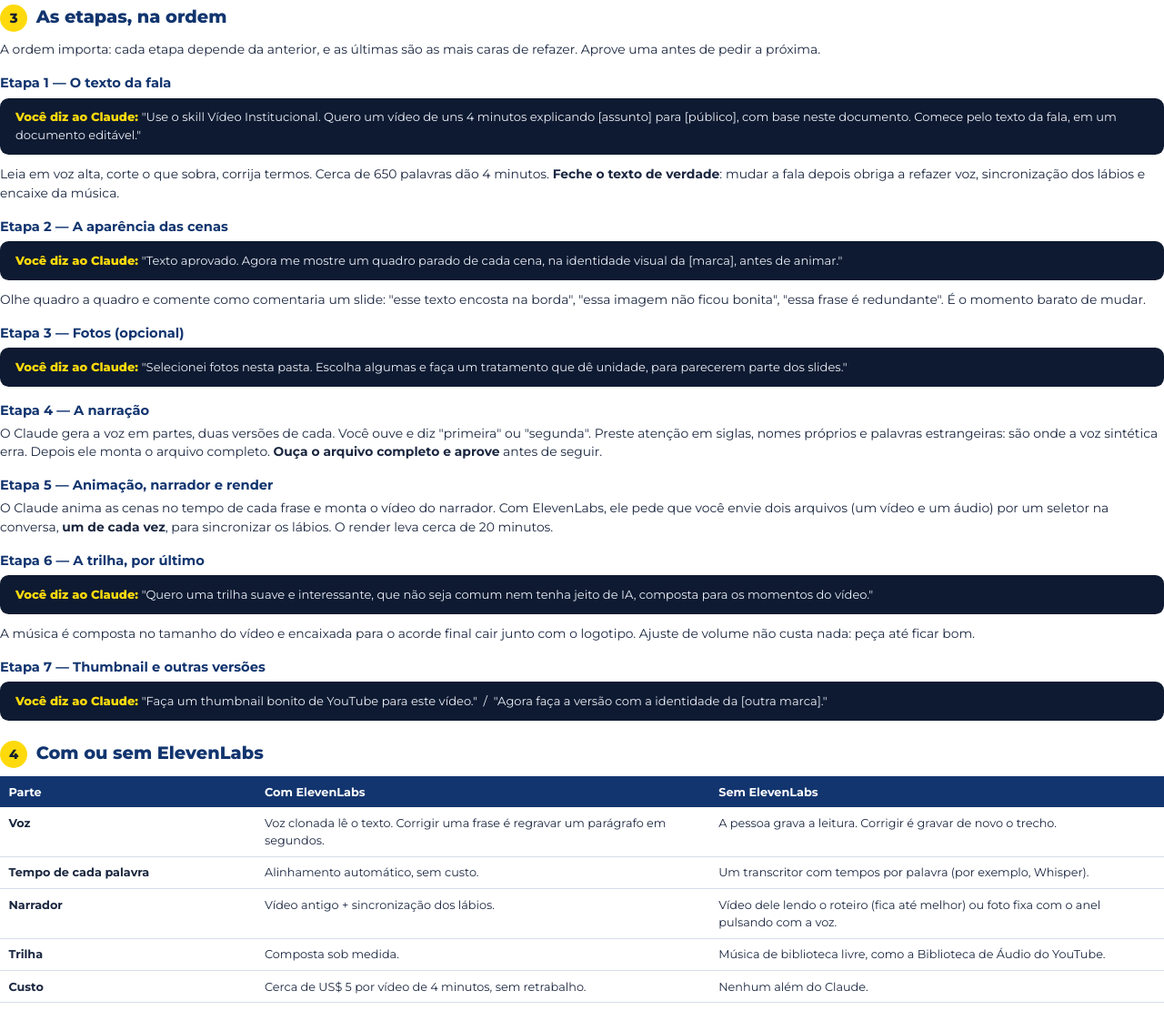
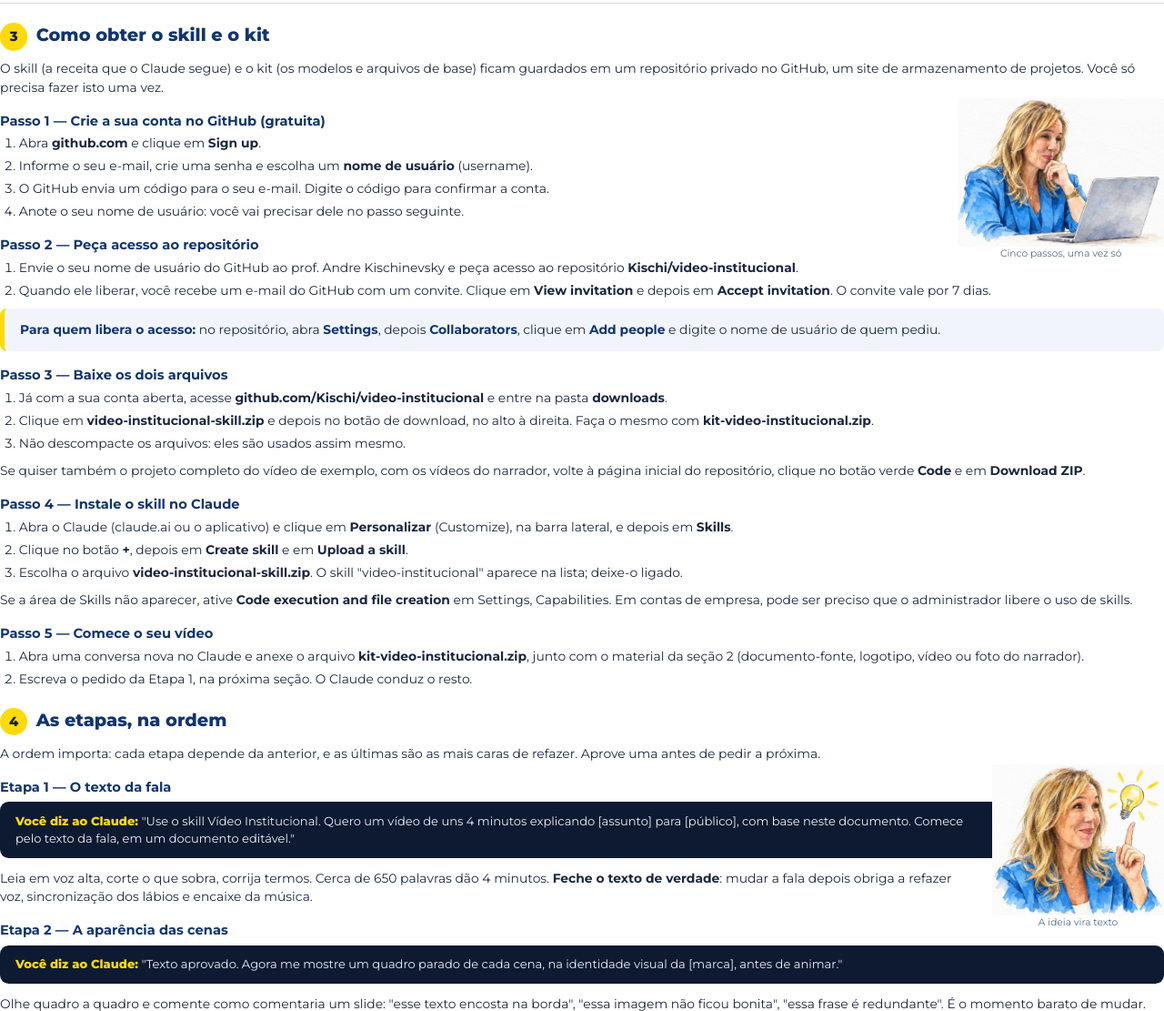
Before and after one commit to Kischi/video-institucional, a plain HTML site: page guia/guia.html in a window 1280 px wide. Shown: the part 1323-2434 px from the top of the page at 91% size. Drawn offline with Linux system fonts and the light colour scheme.

Commit message:
Guia: passo a passo do GitHub e do Claude, ilustrações em aquarela; pasta downloads com skill e kit prontos
Co-Authored-By: Claude Fable 5.2 <noreply@anthropic.com>
Claude-Session: https://claude.ai/code/session_019W5LyiAmYR6PUVejLnY2Zg

```diff
--- a/guia/guia.html
+++ b/guia/guia.html
@@ -27,6 +27,7 @@ td{border-bottom:.3mm solid #d7deea;padding:2mm 2.5mm;vertical-align:top}
 .cols{display:flex;gap:6mm}.cols>div{flex:1}
 .rod{font-size:8.5pt;color:#5a6a86;margin-top:6mm;border-top:.3mm solid #d7deea;padding-top:2mm}
 .pb{break-before:page}
+.il{float:right;width:50mm;margin:-2mm 0 1mm 5mm;text-align:center;font-size:8pt;color:#5a6a86;break-inside:avoid}.il img{width:100%;display:block}.il.w{width:60mm}.fim{text-align:center;margin:5mm 0 0;break-inside:avoid}.fim img{width:62mm}.fim p{font-size:11pt;font-weight:800;color:#12356f;margin:0}
 </style></head><body>
 
 <div class="capa"><div class="tag">GUIA BÁSICO</div>
@@ -35,6 +36,7 @@ td{border-bottom:.3mm solid #d7deea;padding:2mm 2.5mm;vertical-align:top}
 
 <img class="m" src="../exemplos/mosaico.jpg" alt="Telas do vídeo de exemplo">
 <div class="leg">Telas do vídeo de exemplo, "Comece bem a sua graduação" (Faculdade Infnet, 4 minutos), feito em um dia de trabalho com o Claude.</div>
+<div class="leg" style="margin-top:-2mm">Ilustrações: prof. Adriana, em aquarela digital gerada por IA a partir de uma foto.</div>
 
 <h2><span>1</span>O que você vai ter no final</h2>
 <div class="cols"><div><ul>
@@ -55,10 +57,45 @@ td{border-bottom:.3mm solid #d7deea;padding:2mm 2.5mm;vertical-align:top}
 <tr><td><b>Fotos (opcional)</b></td><td>10 a 70 fotos reais para o Claude escolher 3 a 5. Confira a autorização de uso de imagem de quem aparece.</td></tr>
 <tr><td><b>Foto para o thumbnail</b></td><td>Uma foto do narrador em boa resolução, com expressão leve. Quadro tirado de vídeo fica sem nitidez.</td></tr></table>
 
-<h2><span>3</span>As etapas, na ordem</h2>
+<h2><span>3</span>Como obter o skill e o kit</h2>
+<p>O skill (a receita que o Claude segue) e o kit (os modelos e arquivos de base) ficam guardados em um repositório privado no GitHub, um site de armazenamento de projetos. Você só precisa fazer isto uma vez.</p>
+<div class="il w"><img src="ilustracoes/aprendendo.jpg" alt="">Cinco passos, uma vez só</div>
+<h3>Passo 1 — Crie a sua conta no GitHub (gratuita)</h3>
+<ol>
+<li>Abra <b>github.com</b> e clique em <b>Sign up</b>.</li>
+<li>Informe o seu e-mail, crie uma senha e escolha um <b>nome de usuário</b> (username).</li>
+<li>O GitHub envia um código para o seu e-mail. Digite o código para confirmar a conta.</li>
+<li>Anote o seu nome de usuário: você vai precisar dele no passo seguinte.</li>
+</ol>
+<h3>Passo 2 — Peça acesso ao repositório</h3>
+<ol>
+<li>Envie o seu nome de usuário do GitHub ao prof. Andre Kischinevsky e peça acesso ao repositório <b>Kischi/video-institucional</b>.</li>
+<li>Quando ele liberar, você recebe um e-mail do GitHub com um convite. Clique em <b>View invitation</b> e depois em <b>Accept invitation</b>. O convite vale por 7 dias.</li>
+</ol>
+<div class="box"><b>Para quem libera o acesso:</b> no repositório, abra <b>Settings</b>, depois <b>Collaborators</b>, clique em <b>Add people</b> e digite o nome de usuário de quem pediu.</div>
+<h3>Passo 3 — Baixe os dois arquivos</h3>
+<ol>
+<li>Já com a sua conta aberta, acesse <b>github.com/Kischi/video-institucional</b> e entre na pasta <b>downloads</b>.</li>
+<li>Clique em <b>video-institucional-skill.zip</b> e depois no botão de download, no alto à direita. Faça o mesmo com <b>kit-video-institucional.zip</b>.</li>
+<li>Não descompacte os arquivos: eles são usados assim mesmo.</li>
+</ol>
+<p>Se quiser também o projeto completo do vídeo de exemplo, com os vídeos do narrador, volte à página inicial do repositório, clique no botão verde <b>Code</b> e em <b>Download ZIP</b>.</p>
+<h3>Passo 4 — Instale o skill no Claude</h3>
+<ol>
+<li>Abra o Claude (claude.ai ou o aplicativo) e clique em <b>Personalizar</b> (Customize), na barra lateral, e depois em <b>Skills</b>.</li>
+<li>Clique no botão <b>+</b>, depois em <b>Create skill</b> e em <b>Upload a skill</b>.</li>
+<li>Escolha o arquivo <b>video-institucional-skill.zip</b>. O skill "video-institucional" aparece na lista; deixe-o ligado.</li>
+</ol>
+<p>Se a área de Skills não aparecer, ative <b>Code execution and file creation</b> em Settings, Capabilities. Em contas de empresa, pode ser preciso que o administrador libere o uso de skills.</p>
+<h3>Passo 5 — Comece o seu vídeo</h3>
+<ol>
+<li>Abra uma conversa nova no Claude e anexe o arquivo <b>kit-video-institucional.zip</b>, junto com o material da seção 2 (documento-fonte, logotipo, vídeo ou foto do narrador).</li>
+<li>Escreva o pedido da Etapa 1, na próxima seção. O Claude conduz o resto.</li>
+</ol>
+<h2><span>4</span>As etapas, na ordem</h2>
 <p>A ordem importa: cada etapa depende da anterior, e as últimas são as mais caras de refazer. Aprove uma antes de pedir a próxima.</p>
 
-<h3>Etapa 1 — O texto da fala</h3>
+<div class="il"><img src="ilustracoes/ideia.jpg" alt="">A ideia vira texto</div><h3>Etapa 1 — O texto da fala</h3>
 <div class="fala">"Use o skill Vídeo Institucional. Quero um vídeo de uns 4 minutos explicando [assunto] para [público], com base neste documento. Comece pelo texto da fala, em um documento editável."</div>
 <p>Leia em voz alta, corte o que sobra, corrija termos. Cerca de 650 palavras dão 4 minutos. <b>Feche o texto de verdade</b>: mudar a fala depois obriga a refazer voz, sincronização dos lábios e encaixe da música.</p>
 
@@ -72,7 +109,7 @@ td{border-bottom:.3mm solid #d7deea;padding:2mm 2.5mm;vertical-align:top}
 <h3>Etapa 4 — A narração</h3>
 <p>O Claude gera a voz em partes, duas versões de cada. Você ouve e diz "primeira" ou "segunda". Preste atenção em siglas, nomes próprios e palavras estrangeiras: são onde a voz sintética erra. Depois ele monta o arquivo completo. <b>Ouça o arquivo completo e aprove</b> antes de seguir.</p>
 
-<h3>Etapa 5 — Animação, narrador e render</h3>
+<div class="il"><img src="ilustracoes/dificil.jpg" alt="">A parte mais técnica: o Claude conduz</div><h3>Etapa 5 — Animação, narrador e render</h3>
 <p>O Claude anima as cenas no tempo de cada frase e monta o vídeo do narrador. Com ElevenLabs, ele pede que você envie dois arquivos (um vídeo e um áudio) por um seletor na conversa, <b>um de cada vez</b>, para sincronizar os lábios. O render leva cerca de 20 minutos.</p>
 
 <h3>Etapa 6 — A trilha, por último</h3>
@@ -82,7 +119,7 @@ td{border-bottom:.3mm solid #d7deea;padding:2mm 2.5mm;vertical-align:top}
 <h3>Etapa 7 — Thumbnail e outras versões</h3>
 <div class="fala">"Faça um thumbnail bonito de YouTube para este vídeo." &nbsp;/&nbsp; "Agora faça a versão com a identidade da [outra marca]."</div>
 
-<h2><span>4</span>Com ou sem ElevenLabs</h2>
+<h2><span>5</span>Com ou sem ElevenLabs</h2>
 <table><tr><th style="width:22%">Parte</th><th style="width:39%">Com ElevenLabs</th><th>Sem ElevenLabs</th></tr>
 <tr><td><b>Voz</b></td><td>Voz clonada lê o texto. Corrigir uma frase é regravar um parágrafo em segundos.</td><td>A pessoa grava a leitura. Corrigir é gravar de novo o trecho.</td></tr>
 <tr><td><b>Tempo de cada palavra</b></td><td>Alinhamento automático, sem custo.</td><td>Um transcritor com tempos por palavra (por exemplo, Whisper).</td></tr>
@@ -92,14 +129,14 @@ td{border-bottom:.3mm solid #d7deea;padding:2mm 2.5mm;vertical-align:top}
 
 <div class="box"><b>Quanto custou o exemplo.</b> O vídeo de 4 minutos consumiu cerca de 56 mil créditos do ElevenLabs (uns US$ 10), contando três rodadas de revisão. Uma produção direta fica perto de 25 mil créditos: voz 8 mil, sincronização dos lábios 9 mil, trilha 3,7 mil e uma margem para regravações. A sincronização dos lábios é o item mais caro e é refeita sempre que a fala muda.</div>
 
-<h2><span>5</span>Para outro narrador</h2>
+<h2><span>6</span>Para outro narrador</h2>
 <ol>
 <li><b>Voz:</b> clone a voz dele no ElevenLabs (alguns minutos de áudio limpo, com autorização dele) ou peça a gravação da leitura.</li>
 <li><b>Imagem:</b> envie um vídeo dele falando de frente, fundo neutro, sem letreiros sobre o rosto. O Claude recorta de 8 a 12 trechos de 5 a 20 segundos. Quanto mais trechos, menos repetição.</li>
 <li><b>Apresentação:</b> diga como ele se apresenta (nome e cargo), na fala e no letreiro.</li>
 </ol>
 
-<h2><span>6</span>Para outra identidade visual</h2>
+<h2><span>7</span>Para outra identidade visual</h2>
 <ol>
 <li>Envie o logotipo (versão clara, para fundo escuro), as cores e a fonte.</li>
 <li>Diga qual é a cor de destaque (no exemplo, o amarelo) e a cor de fundo (o azul-marinho).</li>
@@ -107,7 +144,7 @@ td{border-bottom:.3mm solid #d7deea;padding:2mm 2.5mm;vertical-align:top}
 </ol>
 <p>Se o mesmo vídeo vai sair em duas marcas, <b>não cite o nome da instituição na fala</b>. Assim a mesma narração e a mesma sincronização servem para as duas, e só as cores e o logotipo mudam.</p>
 
-<h2><span>7</span>O que aprendemos fazendo</h2>
+<h2><span>8</span>O que aprendemos fazendo</h2>
 <ul>
 <li><b>Uma etapa por vez.</b> Texto, depois quadros, depois voz, depois o resto. Pular etapas sai caro.</li>
 <li><b>O Claude não ouve nem assiste.</b> Ele mede e confere quadros parados, mas quem julga voz, lábios, música e ritmo é você. Diga o minuto e o segundo do que quer mudar.</li>
@@ -119,5 +156,5 @@ td{border-bottom:.3mm solid #d7deea;padding:2mm 2.5mm;vertical-align:top}
 <li><b>Peça o custo antes</b> de cada geração paga e o total ao fim de cada rodada.</li>
 </ul>
 
-<div class="rod">Repositório privado Kischi/video-institucional · skill em <b>video-institucional/SKILL.md</b> · kit e comandos em <b>video-institucional/kit/LEIA-ME.md</b> · novembro de 2026</div>
+<div class="fim"><img src="ilustracoes/pronto.jpg" alt=""><p>Vídeo pronto!</p></div><div class="rod">Repositório privado Kischi/video-institucional · arquivos prontos na pasta <b>downloads</b> · skill em <b>video-institucional/SKILL.md</b> · comandos em <b>video-institucional/kit/LEIA-ME.md</b> · novembro de 2026</div>
 </body></html>
```
Also changed, not shown: README.md, guia/ilustracoes/aprendendo.jpg (added), guia/ilustracoes/dificil.jpg (added), guia/ilustracoes/ideia.jpg (added), guia/ilustracoes/pronto.jpg (added), 4 other files.
